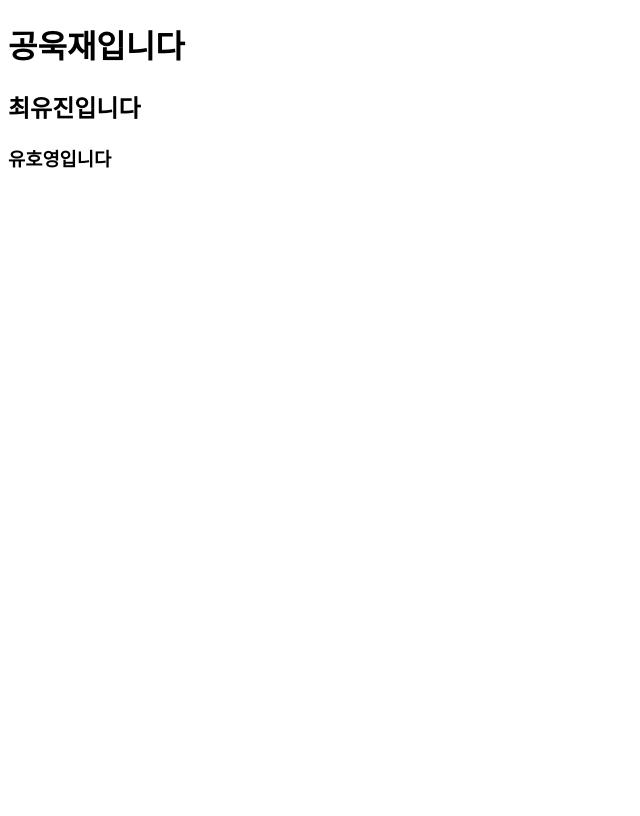
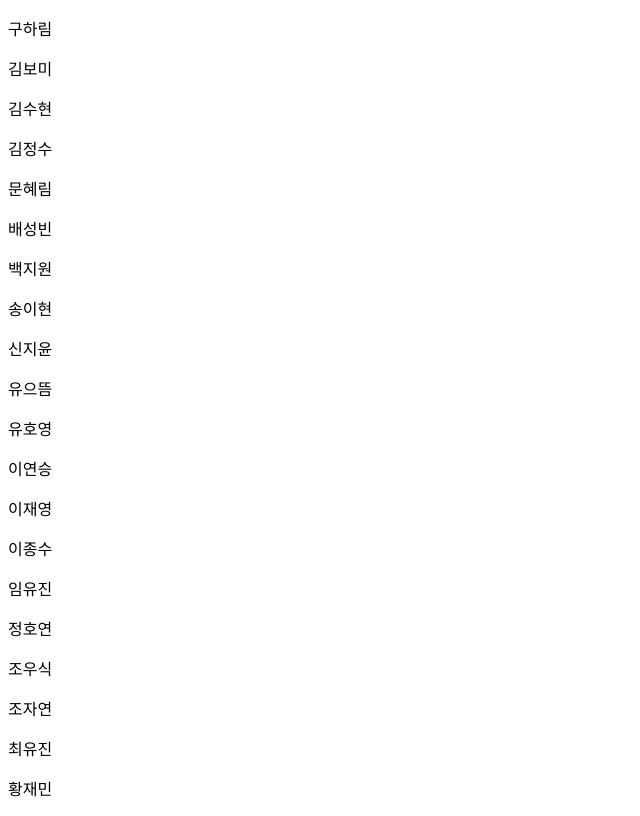
Before and after one commit to zoeznm/0611, a website: page work.html in a window 1280 px wide. Shown: the whole page, without its empty margins (0-640 px from the left). Drawn offline with Linux system fonts and the light colour scheme.

Commit message:
반복문

```diff
--- a/work.html
+++ b/work.html
@@ -7,16 +7,51 @@
 </head>
 <body>
   <div id="root"></div>
-  <script src="names.js"></script>
-  <script src="tagComponent.js"></script>
-  <script src="app.js"></script>
-  <script src="render.js"></script>
+
   <script>
-    const root = document.getElementById('root');
+
+const root = document.getElementById('root');
+
+    const names = [
+      "구하림",
+      "김보미",
+      "김수현",
+      "김정수",
+      "문혜림",
+      "배성빈",
+      "백지원",
+      "송이현",
+      "신지윤",
+      "유으뜸",
+      "유호영",
+      "이연승",
+      "이재영",
+      "이종수",
+      "임유진",
+      "정호연",
+      "조우식",
+      "조자연",
+      "최유진",
+      "황재민"
+    ];
+
+    const tagComponent = (tagName, textNode) => {
+      return `<${tagName}>${textNode}</${tagName}>`;
+    };
+
+    const app = () => {
+      let listItems = '';
+      names.forEach(name => {
+        listItems += tagComponent('p', name);
+      });
+      return `<span>${listItems}</span>`;
+    }
+
+    const render = () => {
+      root.innerHTML = app();
+    }
 
     render();
-
-
   </script>
 </body>
 </html>
```
